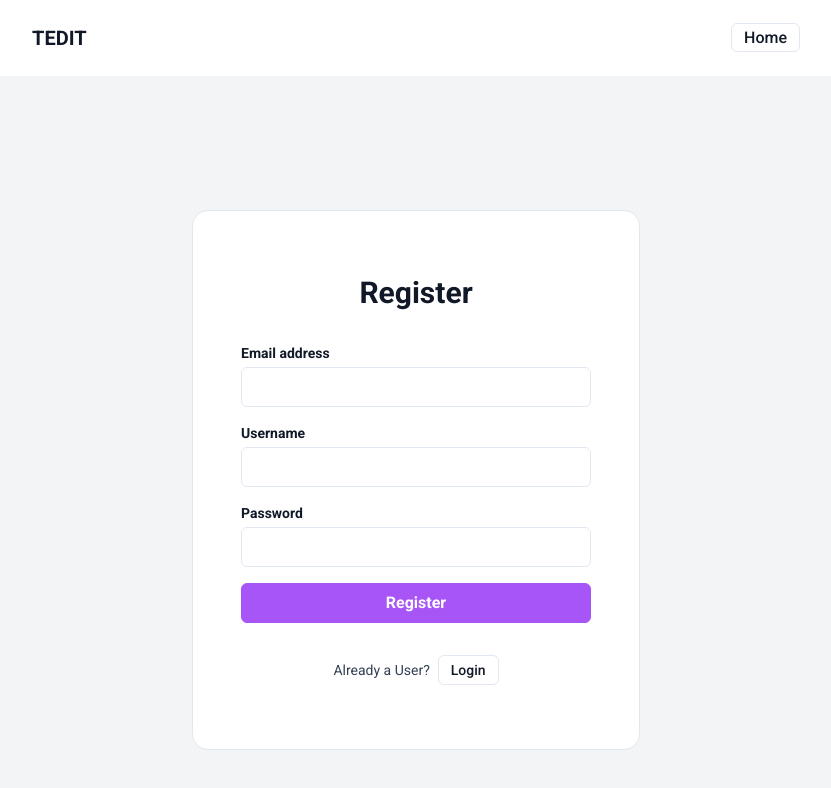
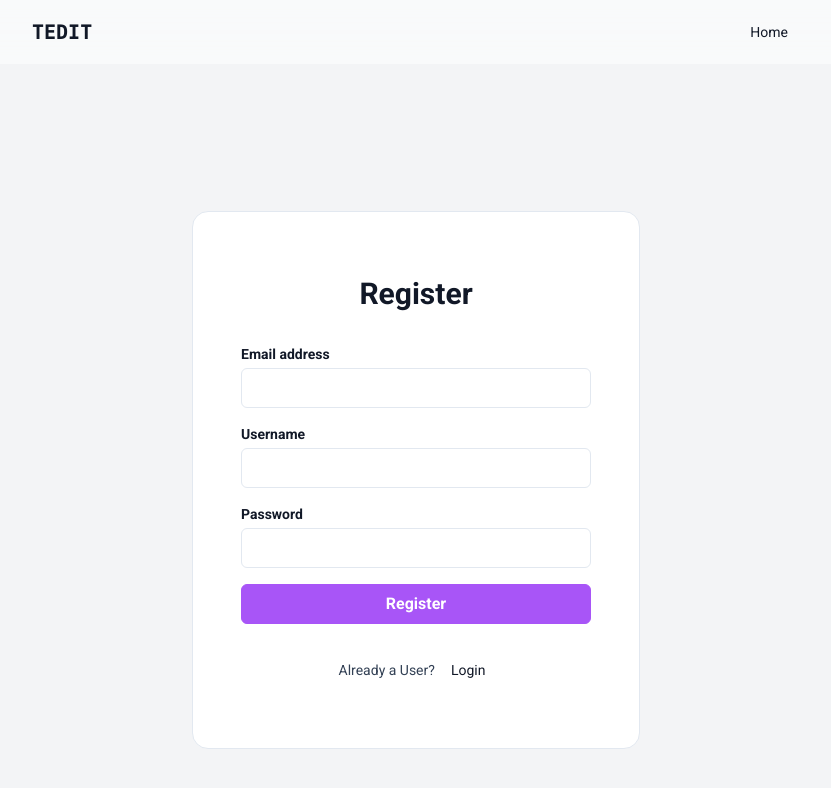
Before and after one commit to zainsci/tedit-ui, a Next.js app: page /register in a window 1280 px wide. Shown: the top 788 px of the page, without its empty margins (224-1055 px from the left). Built offline with nearby package versions, Linux system fonts and the light colour scheme.

Commit message:
update: update link button and header styling

```diff
--- a/components/buttons/linkButton.tsx
+++ b/components/buttons/linkButton.tsx
@@ -1,20 +1,40 @@
 import React from "react"
-import Link from "next/link"
 
+import Link from "components/link"
 interface IProps extends React.HTMLAttributes<HTMLAnchorElement> {
   href: string
   children: string | React.ReactNode
+  size?: "sm" | "md" | "lg"
 }
 
-const LinkButton = ({ href, children, ...props }: IProps) => {
+const LinkButton = ({ href, children, size = "md", ...rest }: IProps) => {
+  function getClassNames() {
+    const className = ["rounded-md"]
+
+    switch (size) {
+      case "sm":
+        className.push("px-2", "py-1")
+        break
+      case "md":
+        className.push("px-3", "py-2")
+        break
+      case "lg":
+        className.push("px-4", "py-3")
+        break
+    }
+
+    return className.join(" ")
+  }
+
   return (
-    <Link href={href}>
-      <a
-        className="px-3 py-1 font-medium border border-slate-200 rounded-md hover:bg-slate-100"
-        {...props}
-      >
-        {children}
-      </a>
+    <Link
+      href={href}
+      className={getClassNames()}
+      activeClassName="bg-gray-300 font-medium"
+      inactiveClassName="hover:bg-gray-200"
+      {...rest}
+    >
+      {() => <span>{children}</span>}
     </Link>
   )
 }
--- a/components/header/header.tsx
+++ b/components/header/header.tsx
@@ -1,8 +1,9 @@
 import React, { useContext } from "react"
 
 import { RootContext } from "context"
+import { useRouter } from "next/router"
+import Link from "components/link"
 import { LinkButton } from "components/buttons"
-import { useRouter } from "next/router"
 
 const Header = () => {
   const {
@@ -25,21 +26,29 @@ const Header = () => {
   }
 
   return (
-    <header className="min-w-full p-6 absolute top-0 bg-white border-b border-slate-100 backdrop-blur-md">
-      <div className="max-w-3xl m-auto flex justify-between items-center">
-        <h3 className="text-xl font-bold">TEDIT</h3>
+    <header className="min-w-full h-16 fixed top-0 bg-white/50 text-gray-900 flex justify-center items-center backdrop-blur-3xl">
+      <div className="w-full max-w-3xl m-auto flex justify-between items-center">
+        <h3 className="text-xl font-bold">
+          <samp>TEDIT</samp>
+        </h3>
 
-        <ul className="flex justify-center items-center gap-2">
-          <li className="">
-            <LinkButton href="/">Home</LinkButton>
+        <ul className="flex justify-center items-center gap-2 text-sm font-normal">
+          <li>
+            <LinkButton href={`/`} className="px-3 py-2 rounded-md">
+              Home
+            </LinkButton>
           </li>
           {token && (
             <>
-              <li className="">
+              <li>
                 <LinkButton href={`/user/${username}`}>{username}</LinkButton>
               </li>
-              <li className="">
-                <LinkButton href={`/logout`} onClick={handleLogOut}>
+              <li>
+                <LinkButton
+                  href={`/logout`}
+                  className="px-3 py-2 rounded-md"
+                  onClick={handleLogOut}
+                >
                   Logout
                 </LinkButton>
               </li>
--- /dev/null
+++ b/components/link/index.tsx
@@ -0,0 +1,3 @@
+import Link from "./link"
+
+export default Link
--- /dev/null
+++ b/components/link/link.tsx
@@ -0,0 +1,42 @@
+import React from "react"
+import NextLink from "next/link"
+import { useRouter } from "next/router"
+
+interface IProps {
+  children: ({ isActive }: { isActive?: boolean }) => JSX.Element
+  href: string
+  className: string
+  activeClassName?: string
+  inactiveClassName?: string
+  onClick?: (props: any) => any
+}
+
+const Link = ({
+  href,
+  activeClassName,
+  inactiveClassName,
+  className,
+  children,
+  onClick,
+  ...rest
+}: IProps) => {
+  const router = useRouter()
+
+  let isActive = router.asPath === href
+  let currentClassName = className
+
+  if (isActive) {
+    currentClassName += ` ${activeClassName}`
+  } else {
+    currentClassName += ` ${inactiveClassName}`
+  }
+
+  return (
+    <NextLink href={href} {...rest}>
+      <a className={currentClassName} onClick={onClick}>
+        {children({ isActive })}
+      </a>
+    </NextLink>
+  )
+}
+export default Link
--- a/pages/login.tsx
+++ b/pages/login.tsx
@@ -5,6 +5,7 @@ import { RootContext } from "context"
 import Layout from "components/layout"
 import Input from "components/input"
 import Button, { LinkButton } from "components/buttons"
+import Link from "components/link"
 
 const Login = () => {
   const { state, setState } = useContext(RootContext)
@@ -92,12 +93,16 @@ const Login = () => {
           {errorMsg && <div className="text-sm text-red-500">{errorMsg}</div>}
 
           <div className="text-sm flex justify-center items-center space-x-2">
-            <LinkButton href="/forgot-password">Forgot Password?</LinkButton>
+            <LinkButton href="/forgot-password" size="sm">
+              Forgot Password?
+            </LinkButton>
           </div>
 
           <div className="text-sm flex justify-center items-center space-x-2">
             <span className="text-slate-700">Don&apos;t have an account?</span>
-            <LinkButton href="/register">Register</LinkButton>
+            <LinkButton href="/register" size="sm">
+              Register
+            </LinkButton>
           </div>
         </div>
       </div>
--- a/pages/register.tsx
+++ b/pages/register.tsx
@@ -102,7 +102,9 @@ const Register = () => {
 
           <div className="text-sm flex justify-center items-center space-x-2">
             <span className="text-slate-700">Already a User?</span>
-            <LinkButton href="/login">Login</LinkButton>
+            <LinkButton href="/login" size="sm">
+              Login
+            </LinkButton>
           </div>
         </div>
       </div>
```
